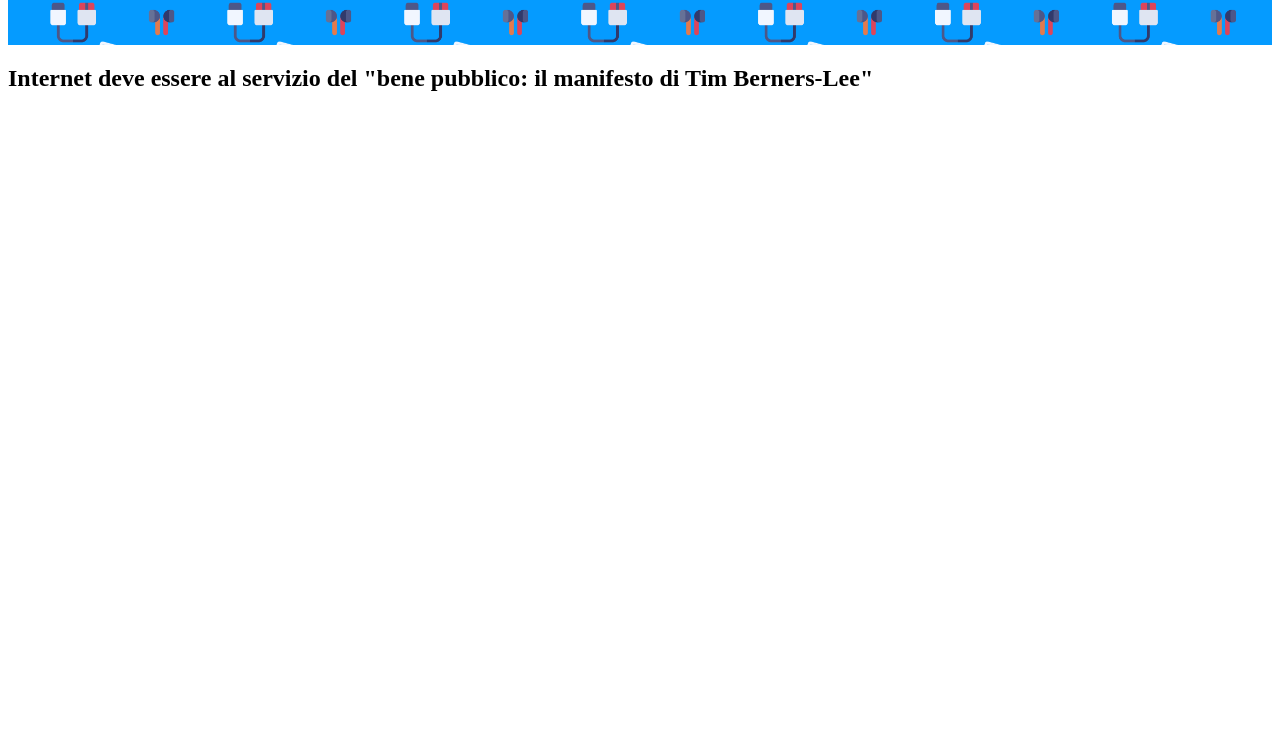
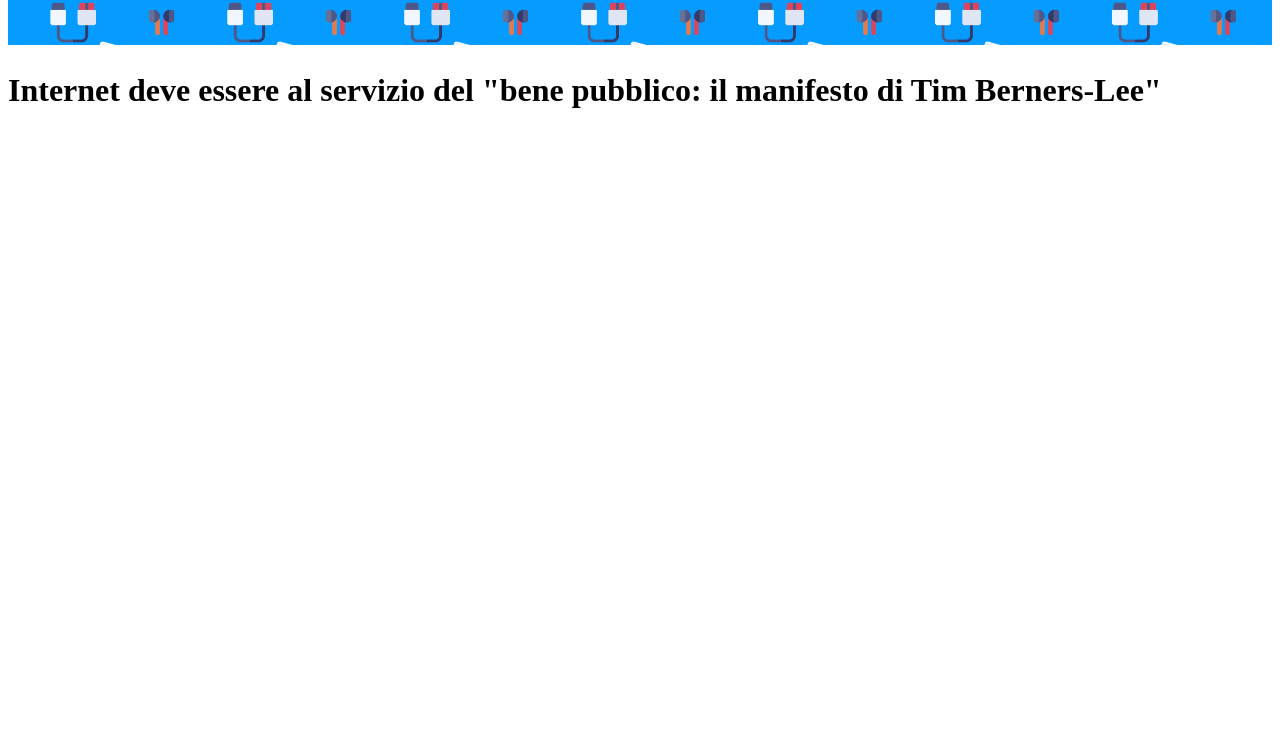
Before and after one commit to Damiana-Arangio/html-css-booleaner, a plain HTML site: page index.html in a window 1280 px wide. Shown: the part 71-800 px from the top of the page. Drawn offline with Linux system fonts and the light colour scheme.

Commit message:
Modifica font-size header articolo in styles.css

```diff
--- a/css/styles.css
+++ b/css/styles.css
@@ -1,6 +1,8 @@
-/* REGOLE GENERICHE */
+/*! REGOLE GENERICHE */
 
-/* HEADER */
+/*! HEADER */
+
+/* Header pagina */
 body > header {                                          /* Seleziona Header figlio diretto di body  */
     height: 100px;
     width: auto;
@@ -12,3 +14,8 @@
 #logo {
     width: 185px;
 }
+
+/* Header articolo */
+h1 {
+    font-size: 2rem;
+}
```
